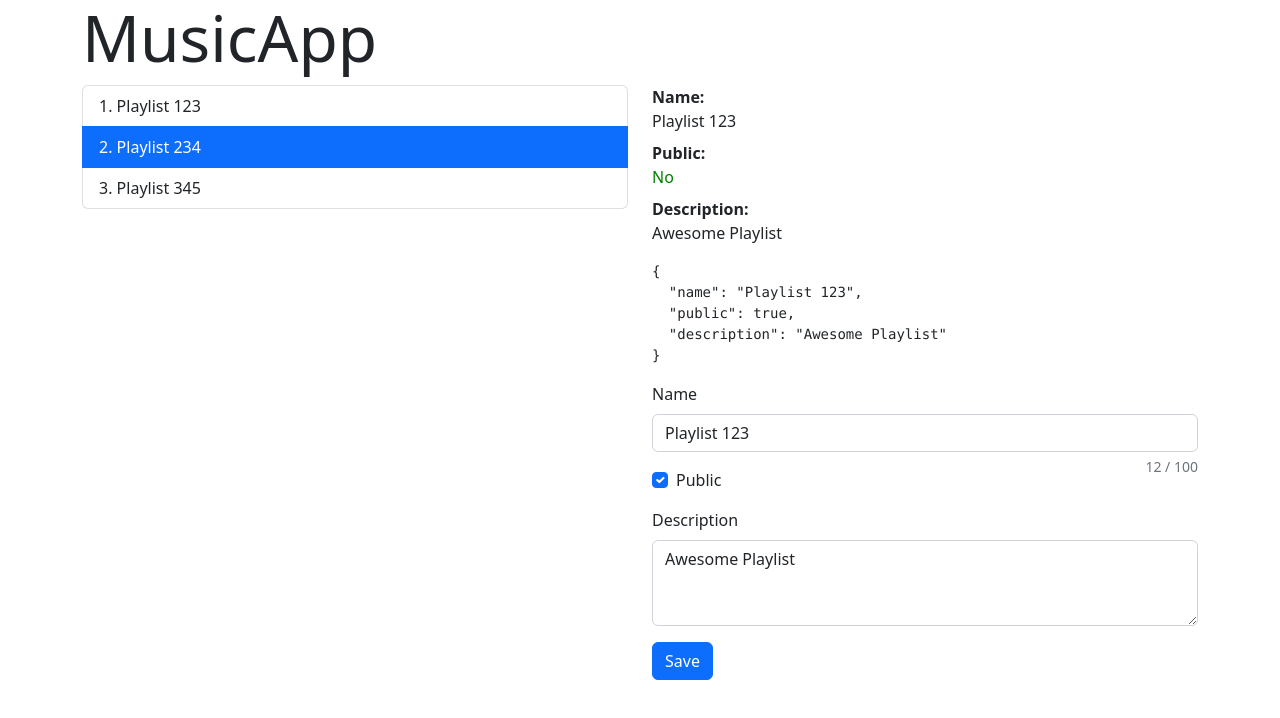
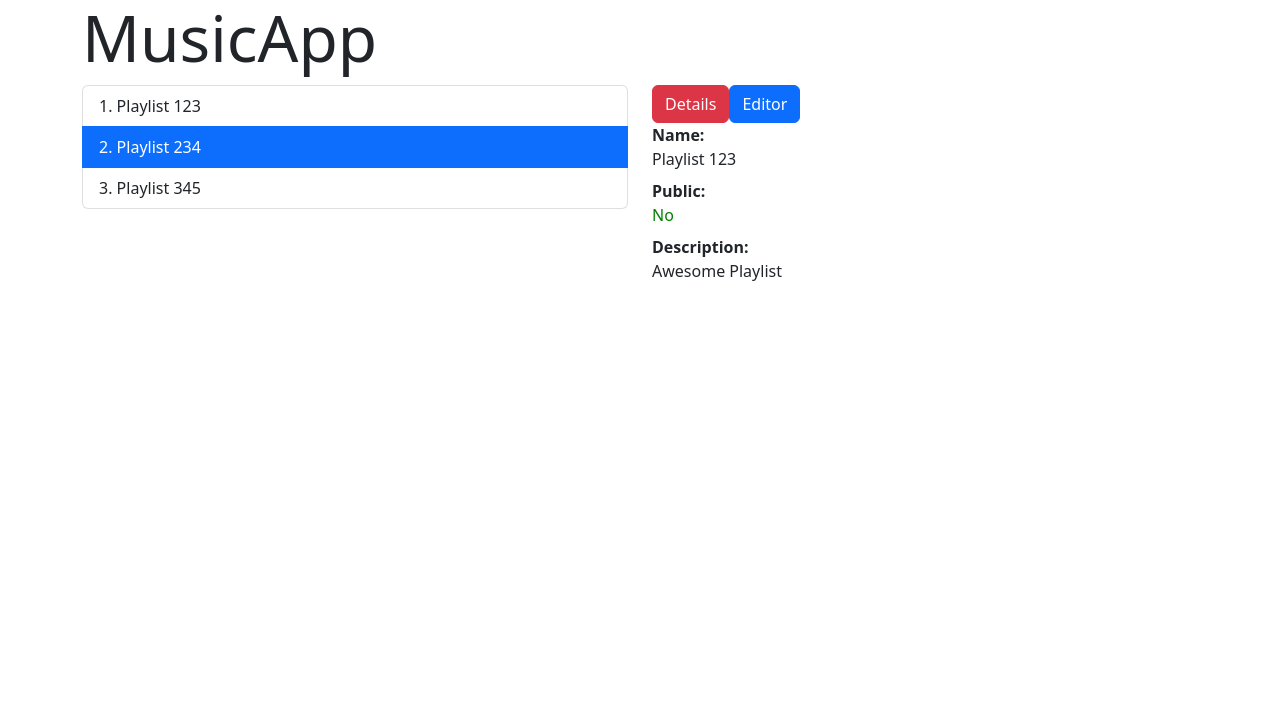
Before and after one commit to ev45ive/sages-react-open-grudzien, a React (Create React App) app: page / in a window 1280 px wide. Shown: the top 718 px of the page. Built offline with nearby package versions, Linux system fonts and the light colour scheme.

Commit message:
Exercise:  Switch modes - show/hide buttons switch details or editor

```diff
--- a/src/playlists/containers/PlaylistsView.tsx
+++ b/src/playlists/containers/PlaylistsView.tsx
@@ -1,4 +1,4 @@
-import React from "react";
+import React, { useState } from "react";
 
 import PlaylistDetails from "../components/PlaylistDetails";
 import PlaylistEditor from "../components/PlaylistEditor";
@@ -14,6 +14,13 @@ const PlaylistsView = (props: Props) => {
     public: false,
     description: "Awesome Playlist",
   };
+  const [mode, setMode] = useState<"details" | "editor">("details");
+  const showDetails = () => {
+    setMode("details");
+  };
+  const showEditor = () => {
+    setMode("editor");
+  };
 
   return (
     <div>
@@ -23,8 +30,11 @@ const PlaylistsView = (props: Props) => {
           <PlaylistList />
         </div>
         <div className="col">
-          <PlaylistDetails playlist={selected} />
-          <PlaylistEditor />
+          <button className="btn btn-danger">Details</button>
+          <button className="btn btn-primary">Editor</button>
+
+          {true ? <PlaylistDetails playlist={selected} /> : null}
+          {false && <PlaylistEditor />}
         </div>
       </div>
     </div>
```
